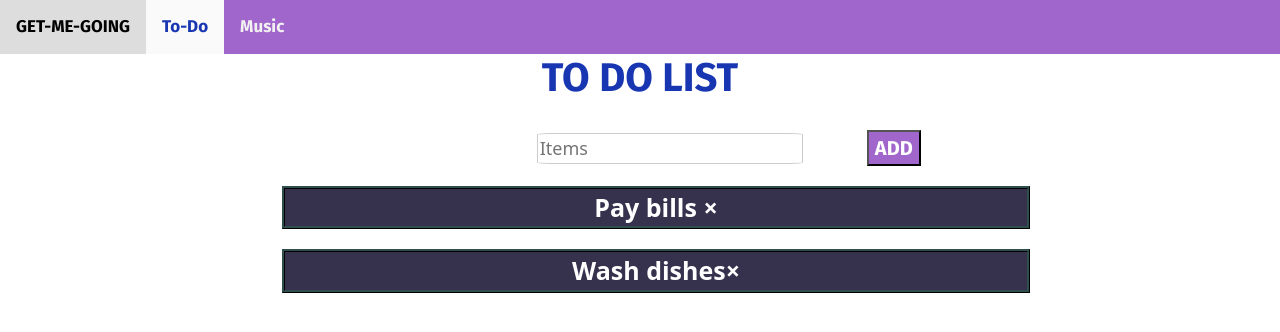
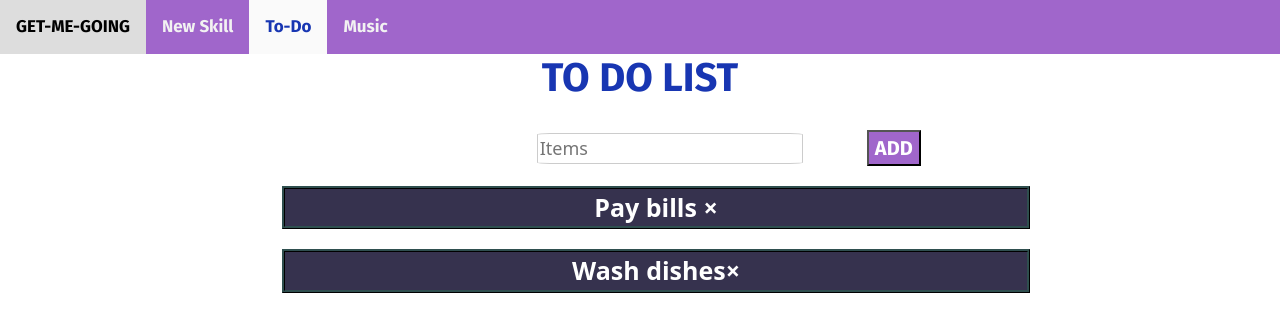
Before and after one commit to thomasfan100/circleSquare, a Flask app: page /toDo/ in a window 1280 px wide. Shown: the top 332 px of the page. Run offline with Flask 2, Linux system fonts and the light colour scheme; some libraries are stand-ins or nearby versions.

Commit message:
final commit

```diff
--- a/static/css/main.css
+++ b/static/css/main.css
@@ -32,6 +32,7 @@ body {
 }
 
 .circle1 {
+  cursor: pointer;
   height:200px;
   border-radius: 50%;
   width: 200px;
--- a/templates/music.html
+++ b/templates/music.html
@@ -6,6 +6,7 @@
     <link rel="preconnect" href="https://fonts.gstatic.com" crossorigin>
     <link href="https://fonts.googleapis.com/css2?family=Fira+Sans:wght@700&display=swap" rel="stylesheet">
     <a href="{{ url_for('index') }}">GET-ME-GOING</a>
+    <a href="{{ url_for('newSkill') }}">New Skill</a>
     <a href="{{ url_for('toDo') }}">To-Do</a>
     <a class="active" href="{{ url_for('music') }}">Music</a>
 </div>
--- a/templates/toDo.html
+++ b/templates/toDo.html
@@ -6,6 +6,7 @@
     <link rel="preconnect" href="https://fonts.gstatic.com" crossorigin>
     <link href="https://fonts.googleapis.com/css2?family=Fira+Sans:wght@700&display=swap" rel="stylesheet">
     <a href="{{ url_for('index') }}">GET-ME-GOING</a>
+    <a href="{{ url_for('newSkill') }}">New Skill</a>
     <a class="active" href="{{ url_for('toDo') }}">To-Do</a>
     <a href="{{ url_for('music') }}">Music</a>
 </div>
```
